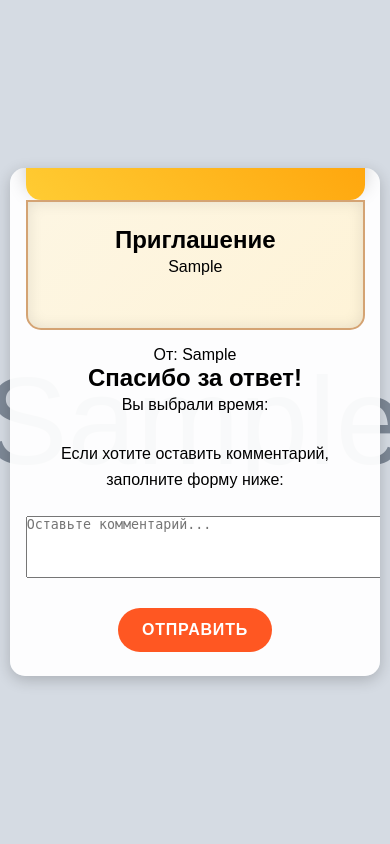
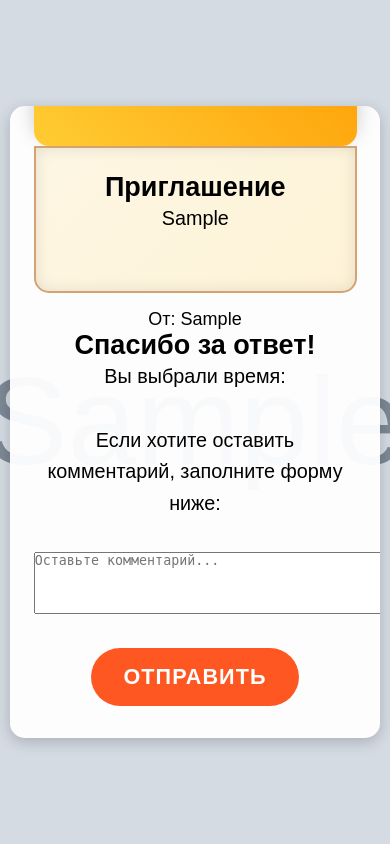
Before and after one commit to Lavochka123/Svety4, a Flask app: page /invite/1/page5 in a window 390 px wide. Run offline with Flask 3, Linux system fonts and the light colour scheme; tables that the repository leaves empty hold one stand-in row (values such as "Sample post"); grey boxes marked "Sample" are stand-in pictures.

Commit message:
Update style.css

```diff
--- a/static/css/style.css
+++ b/static/css/style.css
@@ -1,5 +1,3 @@
-/* Пример стилей, объединённых из предыдущих примеров */
-
 /* Сброс стилей */
 * {
   margin: 0;
@@ -19,6 +17,7 @@ body {
   min-height: 100vh;
   transition: background 0.5s ease-in-out;
   background: #f0f0f0; /* На случай, если класс не задан */
+  font-size: 16px;
 }
 
 /* Тематические цвета (фоновый градиент и акцент) */
@@ -164,21 +163,34 @@ body.design_minimal {
 
 /* Адаптация для мобильных устройств */
 @media (max-width: 600px) {
+  /* Увеличиваем базовый размер шрифта для лучшей читаемости */
+  body {
+    font-size: 18px;
+  }
   .container {
-    padding: 1rem;
+    padding: 1.5rem;
     width: 95%;
+  }
+  /* Увеличиваем отступы между элементами */
+  .container p {
+    margin-bottom: 2rem;
+    font-size: 1.1em;
+  }
+  .button {
+    padding: 1rem 2rem;
+    font-size: 1.2em;
   }
   .envelope {
     max-width: 90%;
-    margin: 2rem auto; /* увеличенные отступы для мобильных экранов */
+    margin: 2rem auto;
   }
   .envelope-body {
-    padding: 2rem; /* увеличенные отступы внутри конверта на мобильных устройствах */
+    padding: 2rem;
   }
   .letter-content h1 {
-    font-size: 1.4em;
+    font-size: 1.6em;
   }
   .letter-content p {
-    font-size: 1em;
+    font-size: 1.2em;
   }
 }
```
